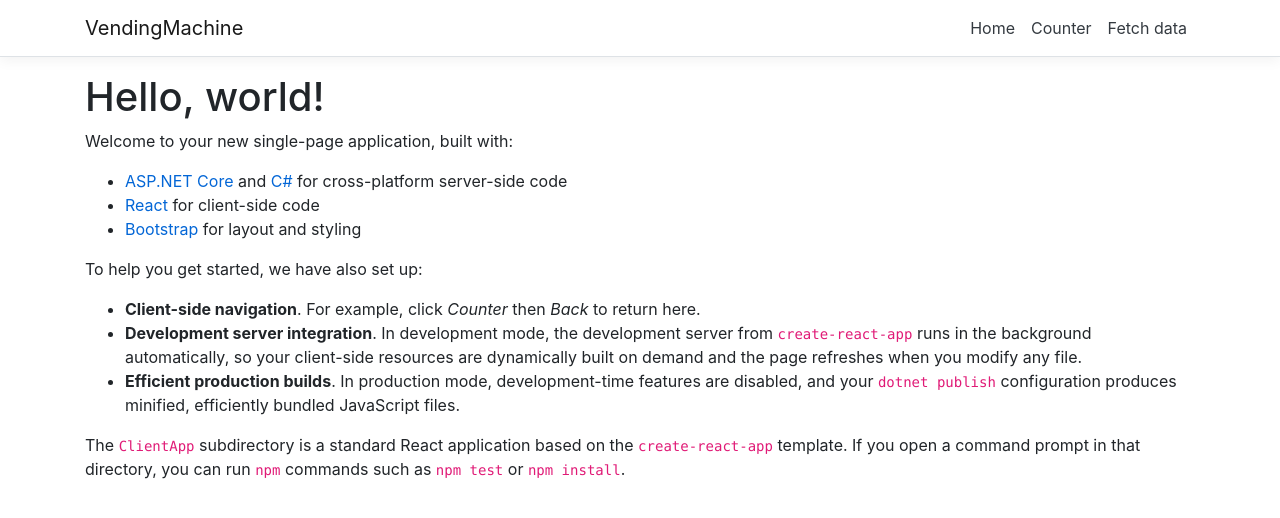
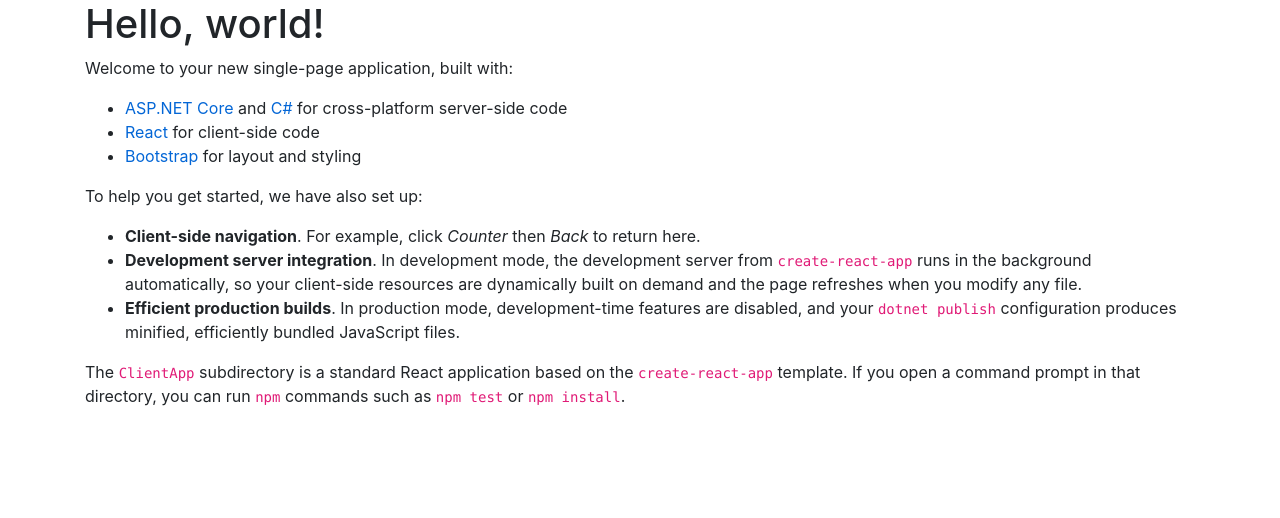
Before and after one commit to samuelfound92/VendingMachine, a React (Create React App) app in the folder VendingMachine/VendingMachine/ClientApp/: page / in a window 1280 px wide. Shown: the top 518 px of the page. Built offline with nearby package versions, Linux system fonts and the light colour scheme.

Commit message:
Remove excess components

```diff
--- a/VendingMachine/VendingMachine/ClientApp/src/App.js
+++ b/VendingMachine/VendingMachine/ClientApp/src/App.js
@@ -2,8 +2,6 @@
 import { Route } from 'react-router';
 import { Layout } from './components/Layout';
 import { Home } from './components/Home';
-import { FetchData } from './components/FetchData';
-import { Counter } from './components/Counter';
 
 import './custom.css'
 
@@ -14,8 +12,6 @@
     return (
       <Layout>
         <Route exact path='/' component={Home} />
-        <Route path='/counter' component={Counter} />
-        <Route path='/fetch-data' component={FetchData} />
       </Layout>
     );
   }
--- a/VendingMachine/VendingMachine/ClientApp/src/components/Counter.js
+++ /dev/null
@@ -1,31 +0,0 @@
-import React, { Component } from 'react';
-
-export class Counter extends Component {
-  static displayName = Counter.name;
-
-  constructor(props) {
-    super(props);
-    this.state = { currentCount: 0 };
-    this.incrementCounter = this.incrementCounter.bind(this);
-  }
-
-  incrementCounter() {
-    this.setState({
-      currentCount: this.state.currentCount + 1
-    });
-  }
-
-  render() {
-    return (
-      <div>
-        <h1>Counter</h1>
-
-        <p>This is a simple example of a React component.</p>
-
-        <p aria-live="polite">Current count: <strong>{this.state.currentCount}</strong></p>
-
-        <button className="btn btn-primary" onClick={this.incrementCounter}>Increment</button>
-      </div>
-    );
-  }
-}
--- a/VendingMachine/VendingMachine/ClientApp/src/components/FetchData.js
+++ /dev/null
@@ -1,59 +0,0 @@
-import React, { Component } from 'react';
-
-export class FetchData extends Component {
-  static displayName = FetchData.name;
-
-  constructor(props) {
-    super(props);
-    this.state = { forecasts: [], loading: true };
-  }
-
-  componentDidMount() {
-    this.populateWeatherData();
-  }
-
-  static renderForecastsTable(forecasts) {
-    return (
-      <table className='table table-striped' aria-labelledby="tabelLabel">
-        <thead>
-          <tr>
-            <th>Date</th>
-            <th>Temp. (C)</th>
-            <th>Temp. (F)</th>
-            <th>Summary</th>
-          </tr>
-        </thead>
-        <tbody>
-          {forecasts.map(forecast =>
-            <tr key={forecast.date}>
-              <td>{forecast.date}</td>
-              <td>{forecast.temperatureC}</td>
-              <td>{forecast.temperatureF}</td>
-              <td>{forecast.summary}</td>
-            </tr>
-          )}
-        </tbody>
-      </table>
-    );
-  }
-
-  render() {
-    let contents = this.state.loading
-      ? <p><em>Loading...</em></p>
-      : FetchData.renderForecastsTable(this.state.forecasts);
-
-    return (
-      <div>
-        <h1 id="tabelLabel" >Weather forecast</h1>
-        <p>This component demonstrates fetching data from the server.</p>
-        {contents}
-      </div>
-    );
-  }
-
-  async populateWeatherData() {
-    const response = await fetch('weatherforecast');
-    const data = await response.json();
-    this.setState({ forecasts: data, loading: false });
-  }
-}
--- a/VendingMachine/VendingMachine/ClientApp/src/components/Layout.js
+++ b/VendingMachine/VendingMachine/ClientApp/src/components/Layout.js
@@ -1,6 +1,5 @@
 import React, { Component } from 'react';
 import { Container } from 'reactstrap';
-import { NavMenu } from './NavMenu';
 
 export class Layout extends Component {
   static displayName = Layout.name;
@@ -8,7 +7,6 @@
   render () {
     return (
       <div>
-        <NavMenu />
         <Container>
           {this.props.children}
         </Container>
--- a/VendingMachine/VendingMachine/ClientApp/src/components/NavMenu.css
+++ /dev/null
@@ -1,18 +0,0 @@
-a.navbar-brand {
-  white-space: normal;
-  text-align: center;
-  word-break: break-all;
-}
-
-html {
-  font-size: 14px;
-}
-@media (min-width: 768px) {
-  html {
-    font-size: 16px;
-  }
-}
-
-.box-shadow {
-  box-shadow: 0 .25rem .75rem rgba(0, 0, 0, .05);
-}
--- a/VendingMachine/VendingMachine/ClientApp/src/components/NavMenu.js
+++ /dev/null
@@ -1,49 +0,0 @@
-import React, { Component } from 'react';
-import { Collapse, Container, Navbar, NavbarBrand, NavbarToggler, NavItem, NavLink } from 'reactstrap';
-import { Link } from 'react-router-dom';
-import './NavMenu.css';
-
-export class NavMenu extends Component {
-  static displayName = NavMenu.name;
-
-  constructor (props) {
-    super(props);
-
-    this.toggleNavbar = this.toggleNavbar.bind(this);
-    this.state = {
-      collapsed: true
-    };
-  }
-
-  toggleNavbar () {
-    this.setState({
-      collapsed: !this.state.collapsed
-    });
-  }
-
-  render () {
-    return (
-      <header>
-        <Navbar className="navbar-expand-sm navbar-toggleable-sm ng-white border-bottom box-shadow mb-3" light>
-          <Container>
-            <NavbarBrand tag={Link} to="/">VendingMachine</NavbarBrand>
-            <NavbarToggler onClick={this.toggleNavbar} className="mr-2" />
-            <Collapse className="d-sm-inline-flex flex-sm-row-reverse" isOpen={!this.state.collapsed} navbar>
-              <ul className="navbar-nav flex-grow">
-                <NavItem>
-                  <NavLink tag={Link} className="text-dark" to="/">Home</NavLink>
-                </NavItem>
-                <NavItem>
-                  <NavLink tag={Link} className="text-dark" to="/counter">Counter</NavLink>
-                </NavItem>
-                <NavItem>
-                  <NavLink tag={Link} className="text-dark" to="/fetch-data">Fetch data</NavLink>
-                </NavItem>
-              </ul>
-            </Collapse>
-          </Container>
-        </Navbar>
-      </header>
-    );
-  }
-}
```
Also changed, not shown: 1 other file (tests, documents, lock files or other folders).
